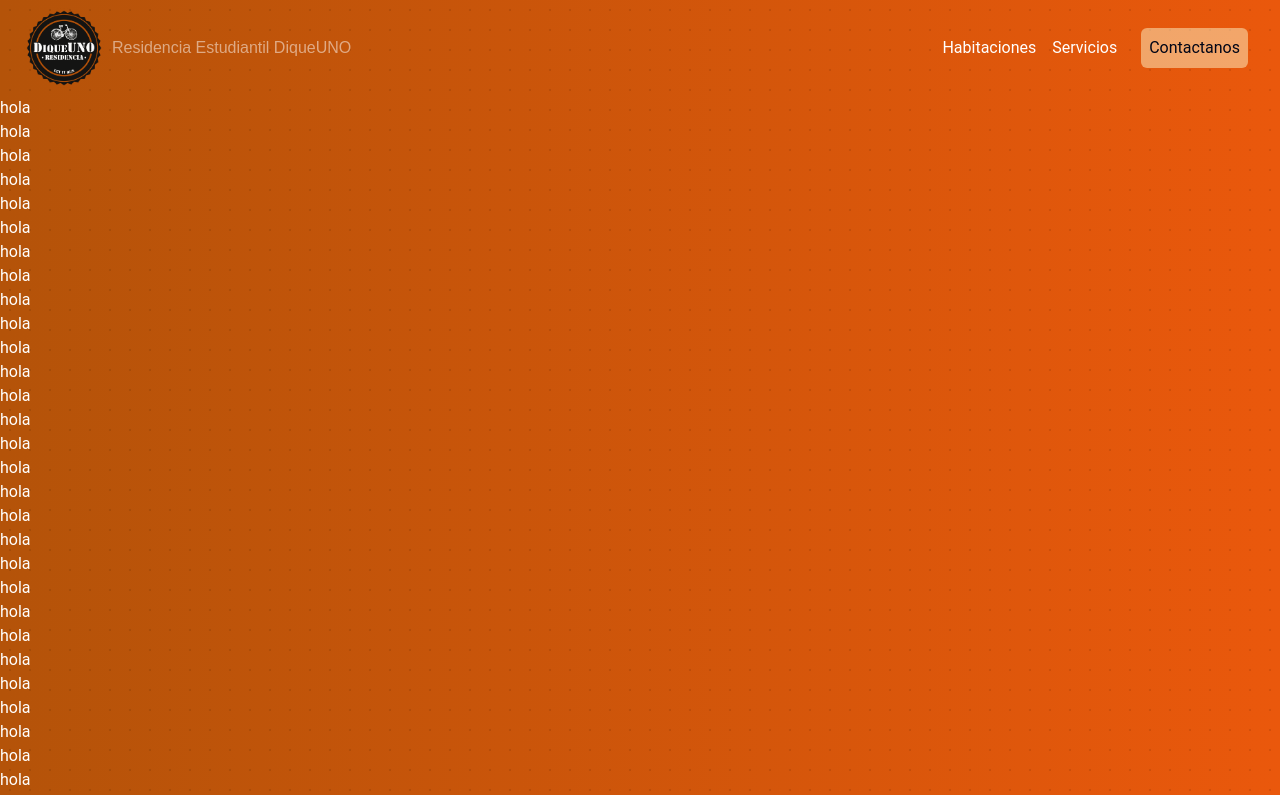
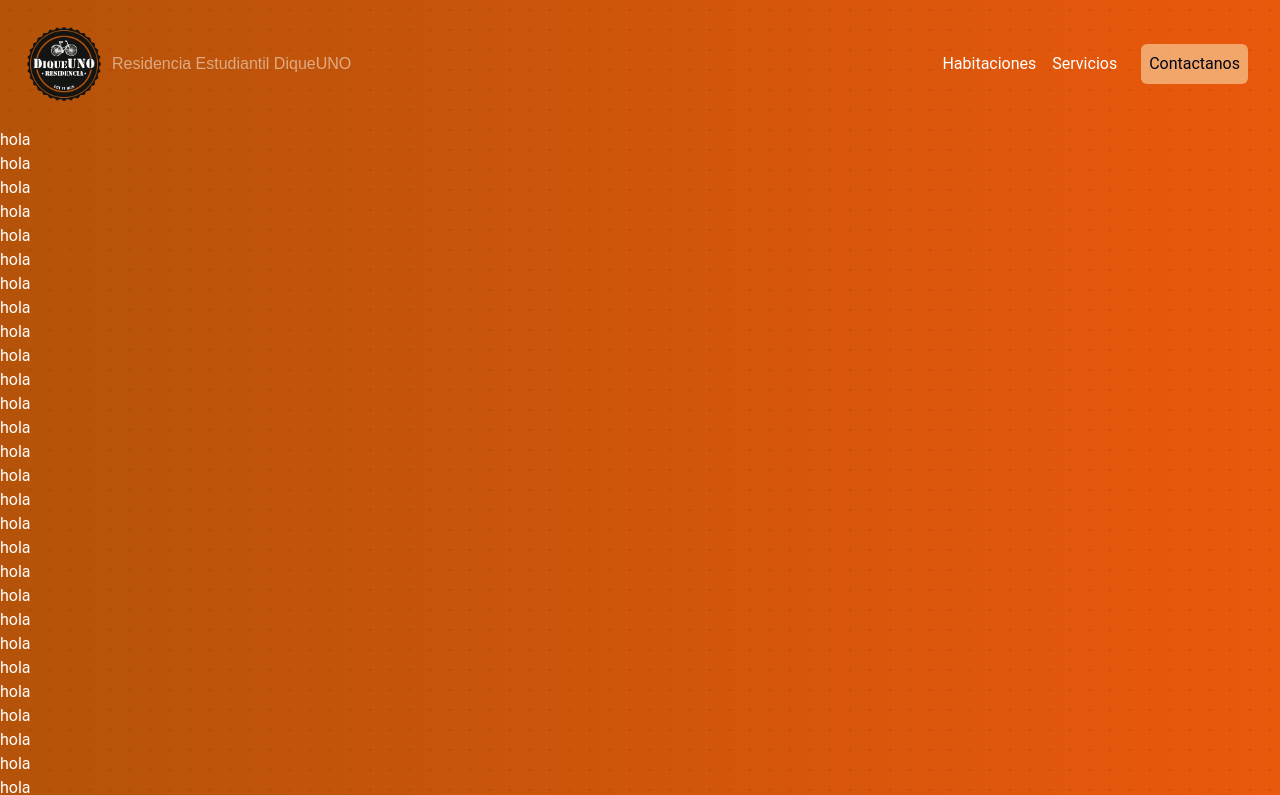
Before and after one commit to inagoy/diqueuno, a SvelteKit app: page / in a window 1280 px wide. Shown: the top 795 px of the page. Built offline with nearby package versions, Linux system fonts and the light colour scheme; a web font is replaced by a local one.

Commit message:
adding change in size of nav

```diff
--- a/src/components/Header.svelte
+++ b/src/components/Header.svelte
@@ -8,8 +8,8 @@
     ]
 </script>
 
-<header class={'sticky z-[10] top-0 duration-200 px-6 py-2 flex items-center justify-between border'+ (
-    y > 0 ? 'py-4 bg-amber-900 shadow-xl' : 'py-6 bg-transparent'
+<header class={'sticky z-[10] top-0 duration-200 px-6 flex items-center justify-between border'+ (
+    y > 0 ? 'py-4 bg-amber-900 shadow-xl py-2' : 'bg-transparent py-6'
 )}>
     <div class="flex items-center justify-between gap-2">
         <a href="/">
```
